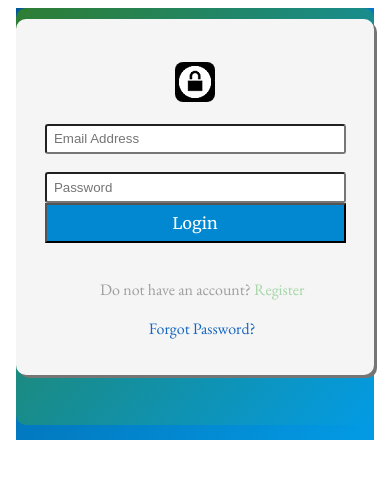
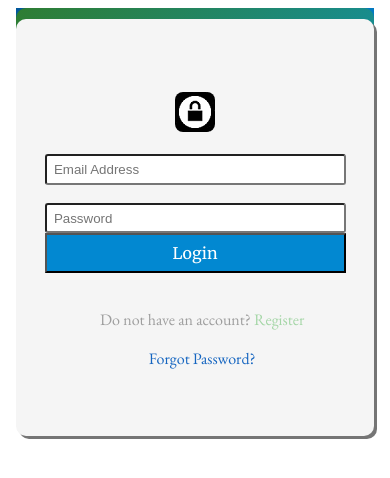
Before and after one commit to Realtime-josh/EPIC_Mail, a plain HTML site: page UI/signup.html in a window 390 px wide. Drawn offline with nearby package versions, Linux system fonts and the light colour scheme.

```diff
--- a/UI/css/signup.css
+++ b/UI/css/signup.css
@@ -249,6 +249,9 @@
 
      /*background: linear-gradient(to bottom right, #2E7D32, #039BE5);*/
      width: 100%;
+     height: 100%;
+     margin-bottom: 0%;
+
      /*height: 60%;*/
      margin-left: 0%;
      border-radius: 10px;
@@ -259,6 +262,7 @@
 #formDivv{
   background: linear-gradient(to bottom right, #2E7D32, #039BE5);
   width: 100%;
+    height: 100%
 }
 .submitButton{
   box-shadow: none;
```
